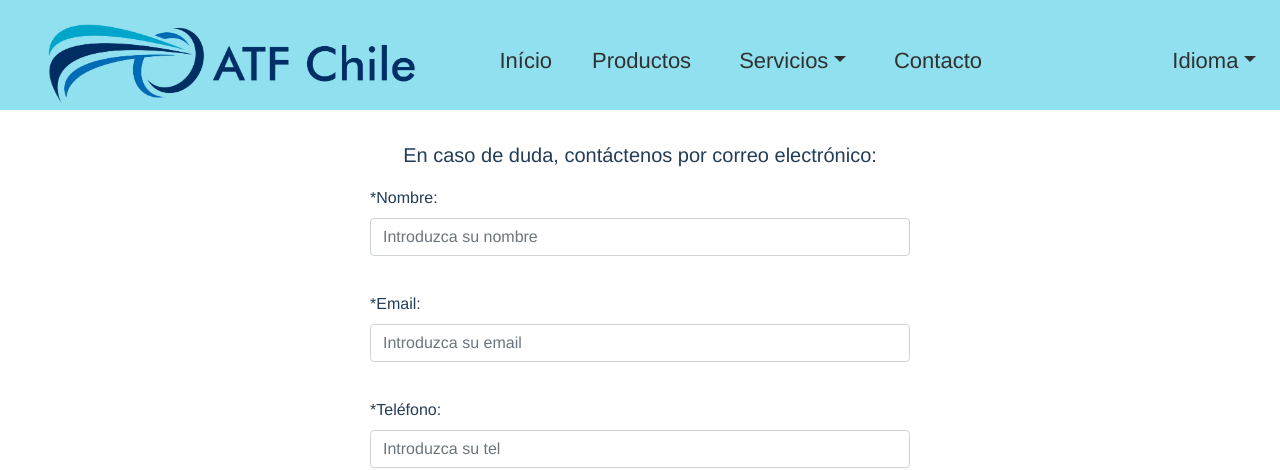
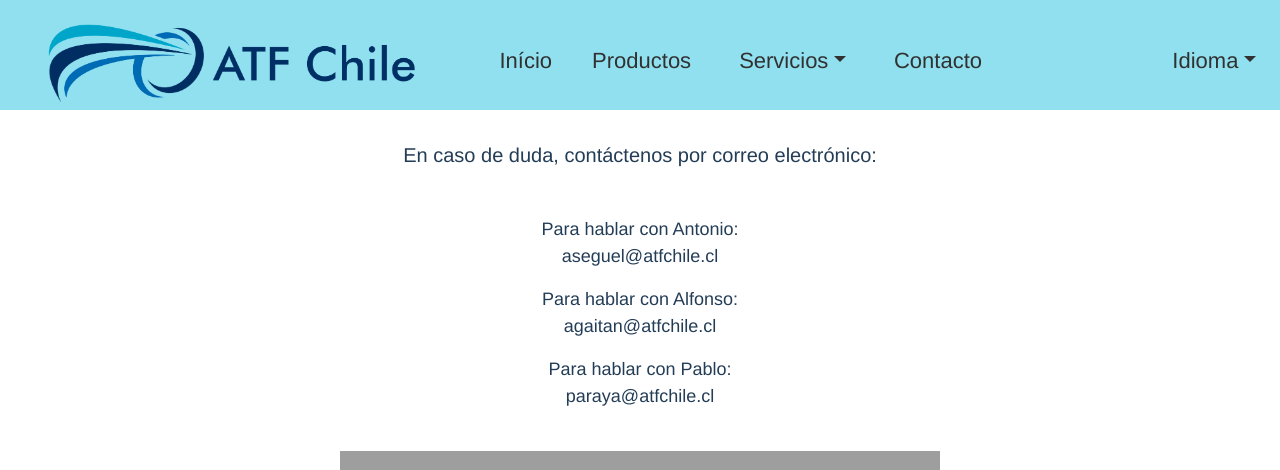
Before and after one commit to MayuCh4n/projeto-construcao, a Vue app: page /Contacto in a window 1280 px wide. Shown: the top 470 px of the page. Built offline with nearby package versions, Linux system fonts and the light colour scheme; grey boxes are pictures that could not be loaded.

Commit message:
Ajuste contato

```diff
--- a/src/components/páginas/Contacto.vue
+++ b/src/components/páginas/Contacto.vue
@@ -3,14 +3,19 @@
     <b-form @submit="onSubmit" @reset="onReset">
     <b-row align-h="center">
         <b-col  md="6" class="nome">
-          <p class="text2"> En caso de duda, contáctenos por correo electrónico:</p>
-          <b-form-group label="*Nombre:"  label-for="nome" label-align="left">
+          <p class="text2"> En caso de duda, contáctenos por correo electrónico:
+            <br><br><p class="ajuste">Para hablar con Antonio: <br>
+            aseguel@atfchile.cl
+            <p class="ajuste">Para hablar con Alfonso: <br> agaitan@atfchile.cl
+            <p class="ajuste">Para hablar con Pablo: <br> paraya@atfchile.cl
+          </p>
+         <!-- <b-form-group label="*Nombre:"  label-for="nome" label-align="left">
             <b-form-input id="nome"  v-model="text" placeholder="Introduzca su nombre"></b-form-input>
-          </b-form-group>
+          </b-form-group> -->
         </b-col>
     </b-row>
 
-    <b-row align-h="center">
+    <!-- <b-row align-h="center">
         <b-col  md="6" class="email">
            <b-form-group label="*Email:"  label-for="email" label-align="left">
             <b-form-input id="email"  v-model="email" placeholder="Introduzca su email"></b-form-input>
@@ -36,7 +41,7 @@
 
     <div class="botao">
       <b-button variant="outline-info" type="submit">Enviar</b-button>
-    </div>
+    </div> -->
 
 </b-form>
 
@@ -85,6 +90,9 @@
     margin-bottom: 30px;
    padding: 0;
   }
+  .ajuste{
+    font-size: 18px;
+  }
   input::-webkit-outer-spin-button,
   input::-webkit-inner-spin-button {
     -webkit-appearance: none;
```
